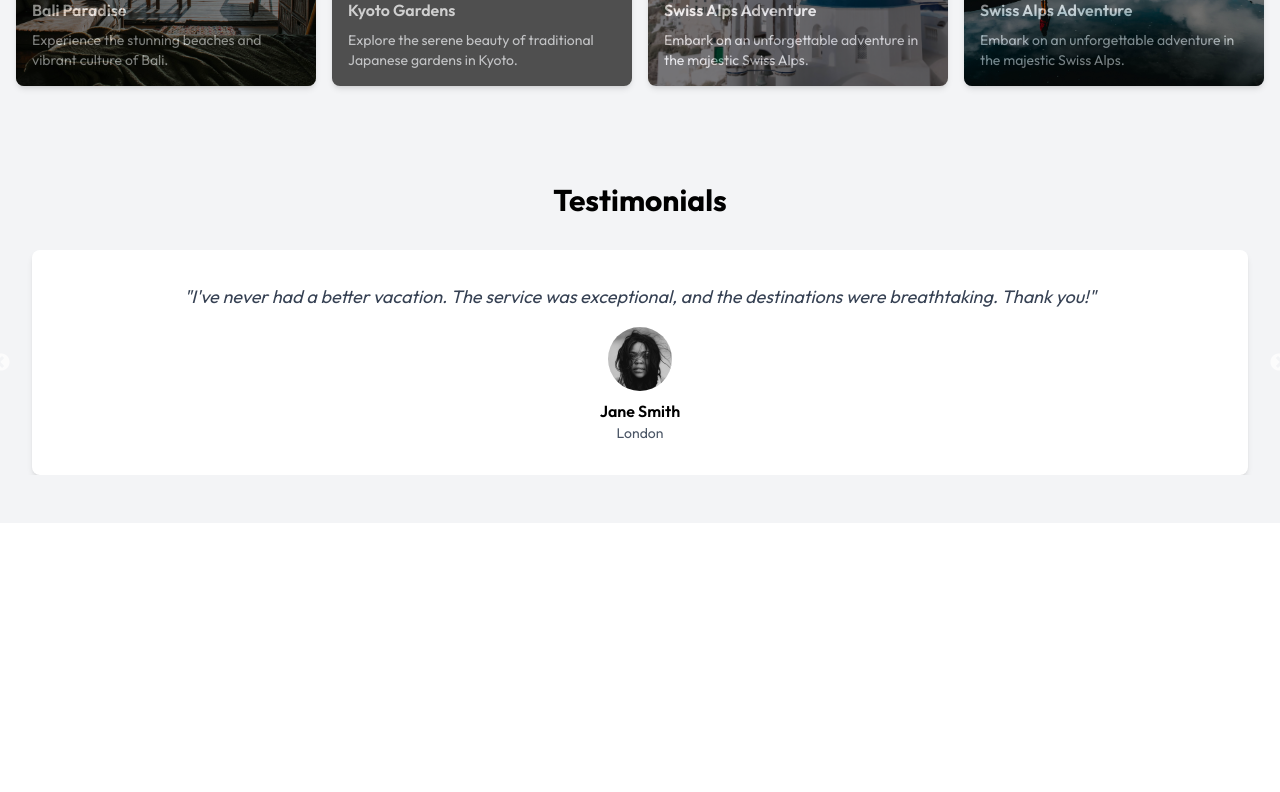
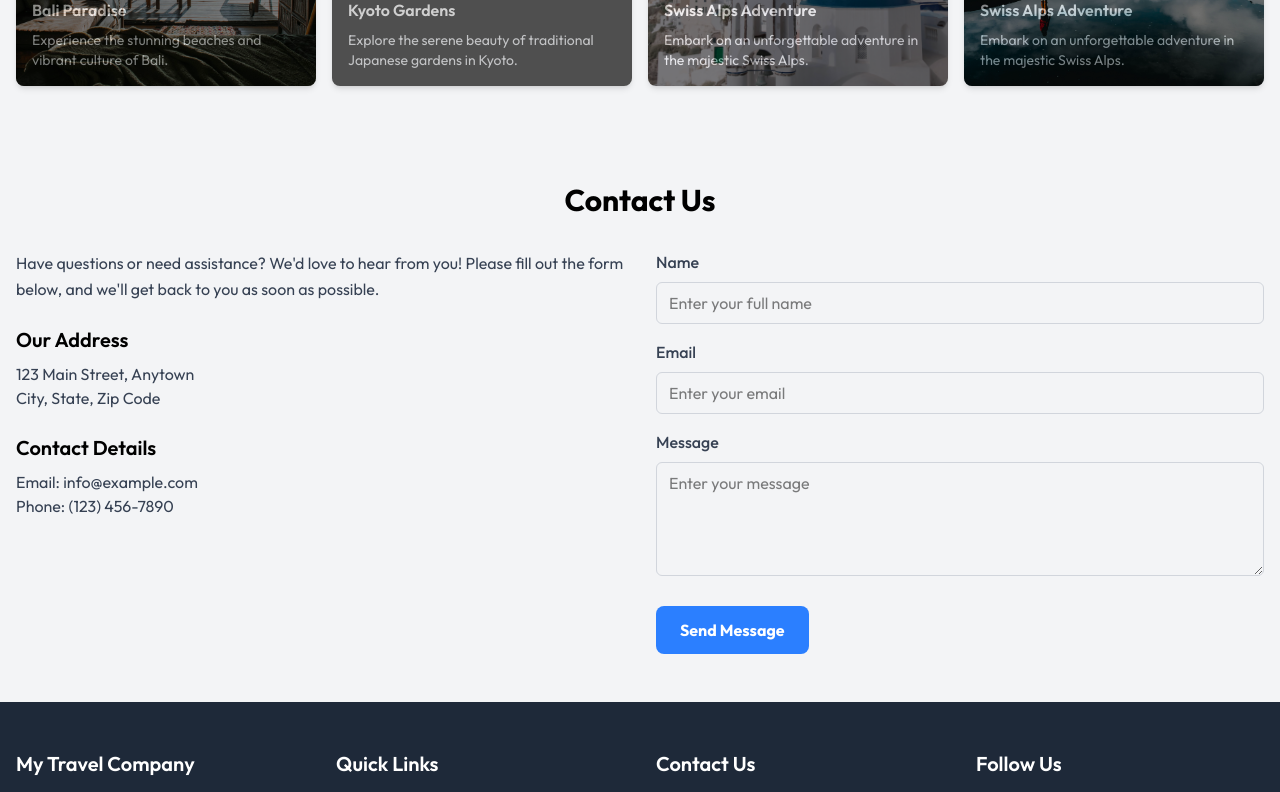
Before and after one commit to Ritam87778/react-travel, a React (Vite) app: page / in a window 1280 px wide. Shown: the part 2080-2872 px from the top of the page. Before the commit the page ends 2603 px from the top, so only its background shows below. Built offline with nearby package versions, Linux system fonts and the light colour scheme; grey boxes are pictures that could not be loaded.

Commit message:
contact & footer

```diff
--- a/package.json
+++ b/package.json
@@ -13,6 +13,7 @@
     "@tailwindcss/vite": "^4.0.6",
     "react": "^19.0.0",
     "react-dom": "^19.0.0",
+    "react-icons": "^5.4.0",
     "react-slick": "^0.30.3",
     "slick-carousel": "^1.8.1",
     "tailwindcss": "^4.0.6"
--- a/src/App.jsx
+++ b/src/App.jsx
@@ -7,7 +7,9 @@ import ServiceSection from "./components/Services.jsx";
 import Hero from "./components/Hero.jsx";
 import AboutUsSection from "./components/AboutUs.jsx";
 import TravelCardSection from "./components/FeaturedContent.jsx";
-import TestimonialSection from "./components/Testimonials.jsx";
+// import TestimonialSection from "./components/Testimonials.jsx";
+import ContactUsSection from "./components/ContactUs.jsx";
+import Footer from "./components/Footer.jsx";
 
 function App() {
   return (
@@ -17,7 +19,9 @@ function App() {
       <ServiceSection/>
       <AboutUsSection/>
       <TravelCardSection/>
-      <TestimonialSection/>
+      {/* <TestimonialSection/>  */}
+      <ContactUsSection/>
+      <Footer/>
     </>
   );
 }
--- a/src/components/Testimonials.jsx
+++ b/src/components/Testimonials.jsx
@@ -63,12 +63,12 @@ const TestimonialSection = () => {
   };
 
   return (
-    <section className="py-12 bg-gray-100">
-      <div className="container mx-auto px-4">
+    <section className=" bg-gray-100">
+      <div className="container mx-auto ">
         <h2 className="text-3xl font-bold text-center mb-8">Testimonials</h2>
         <Slider {...settings}> {/* Use the Slider component */}
           {testimonials.map((testimonial, index) => (
-            <div key={index} className="px-4"> {/* Add padding for spacing */}
+            <div key={index} className="px-1"> {/* Add padding for spacing */}
               <div className="bg-white rounded-lg shadow-md p-8 text-center">
                 <p className="text-lg text-gray-700 leading-relaxed mb-4 italic">
                   "{testimonial.quote}"
```
Also changed, not shown: 1 other file (tests, documents, lock files or other folders).
